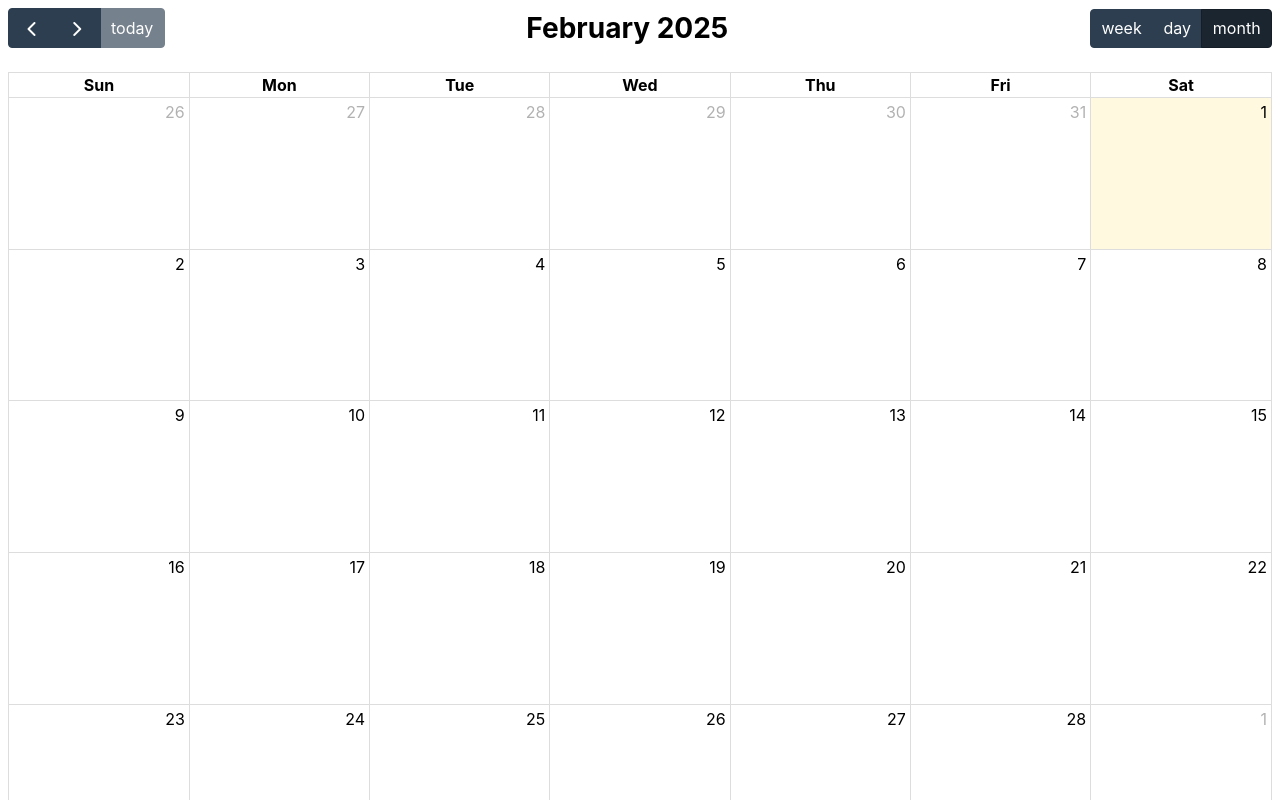
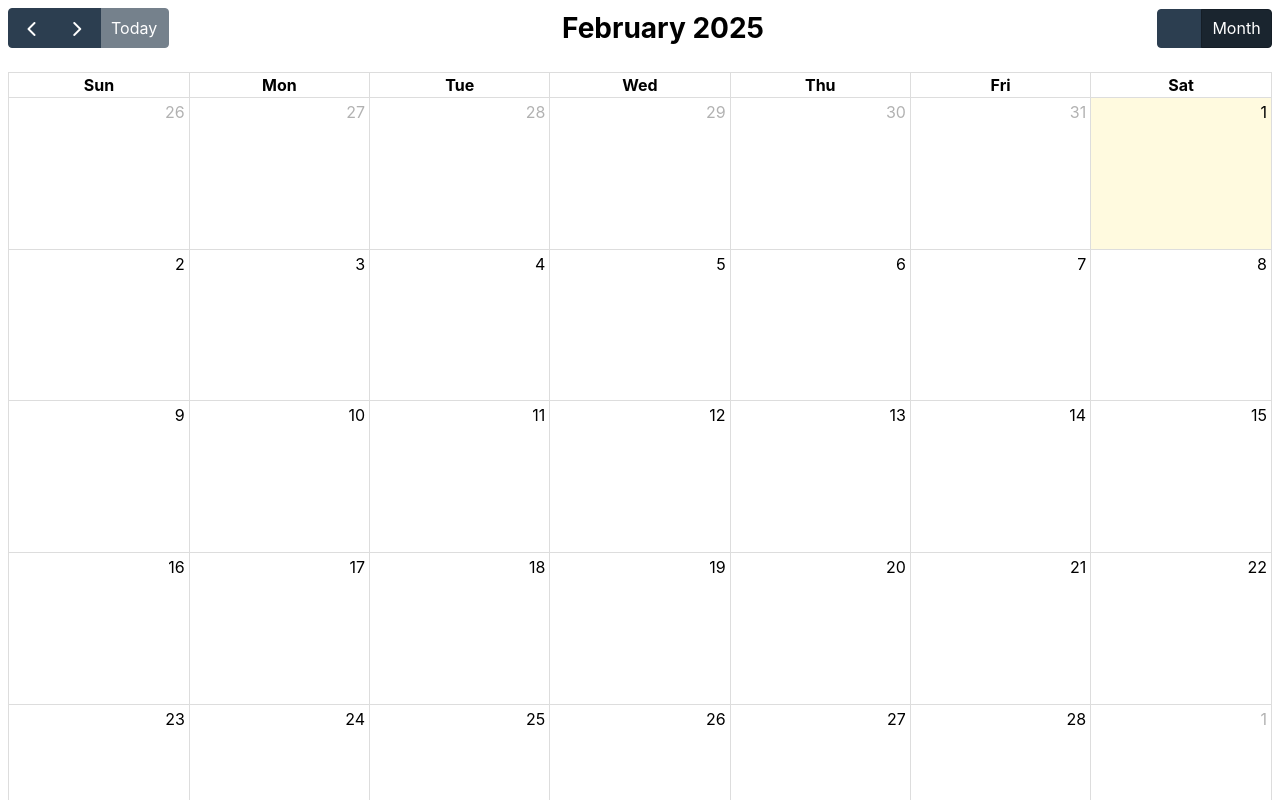
Before and after one commit to adigowda/signoz-assignment, a React (Vite) app: page / in a window 1280 px wide. Shown: the top 800 px of the page. Built offline with nearby package versions, Linux system fonts and the light colour scheme.

Commit message:
chore: rename buttons

```diff
--- a/src/components/Calendar/Calendar.tsx
+++ b/src/components/Calendar/Calendar.tsx
@@ -10,7 +10,13 @@ export function Calendar(): JSX.Element {
         headerToolbar={{
           left: "prev,next,today",
           center: "title",
-          right: "dayGridWeek,dayGridDay,dayGridMonth",
+          right: "timeGridDay,timeGridWeek,dayGridMonth",
+        }}
+        buttonText={{
+          day: "Day",
+          month: "Month",
+          week: "Week",
+          today: "Today",
         }}
       />
     </div>
```
